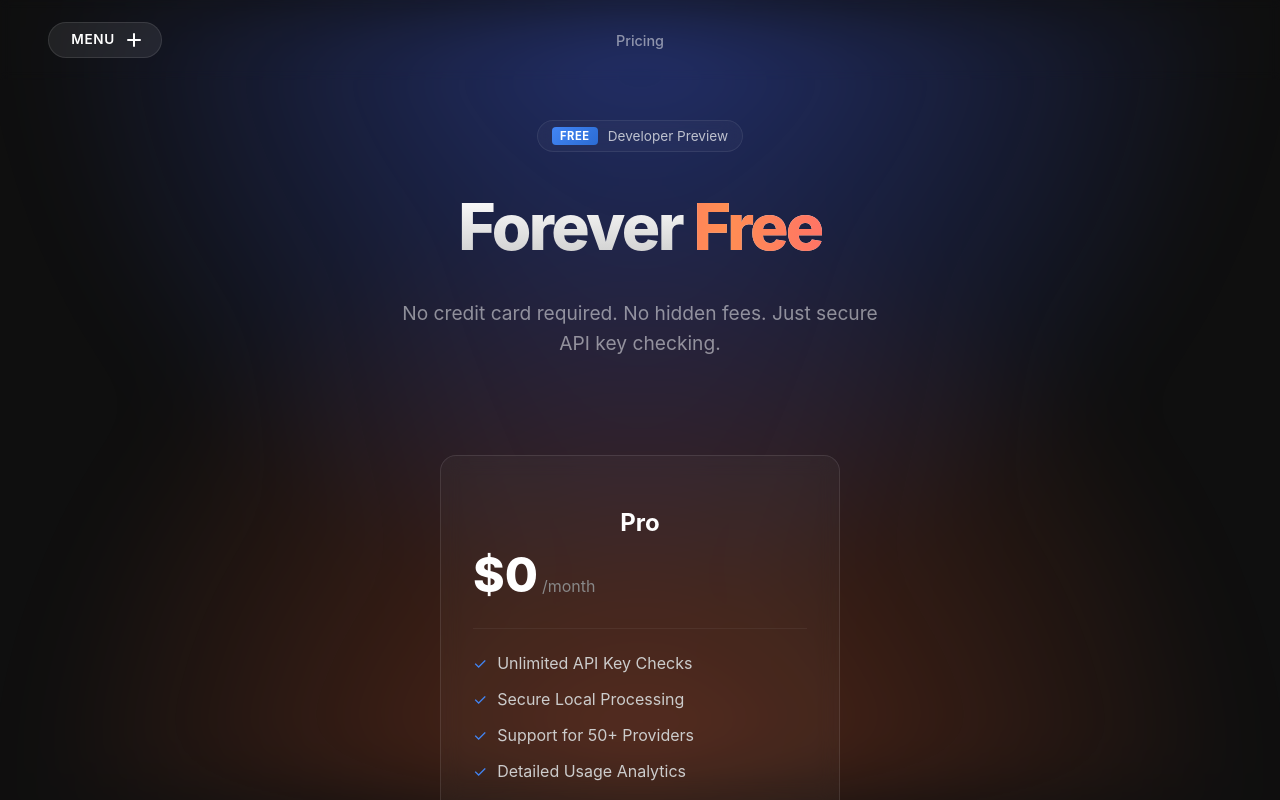
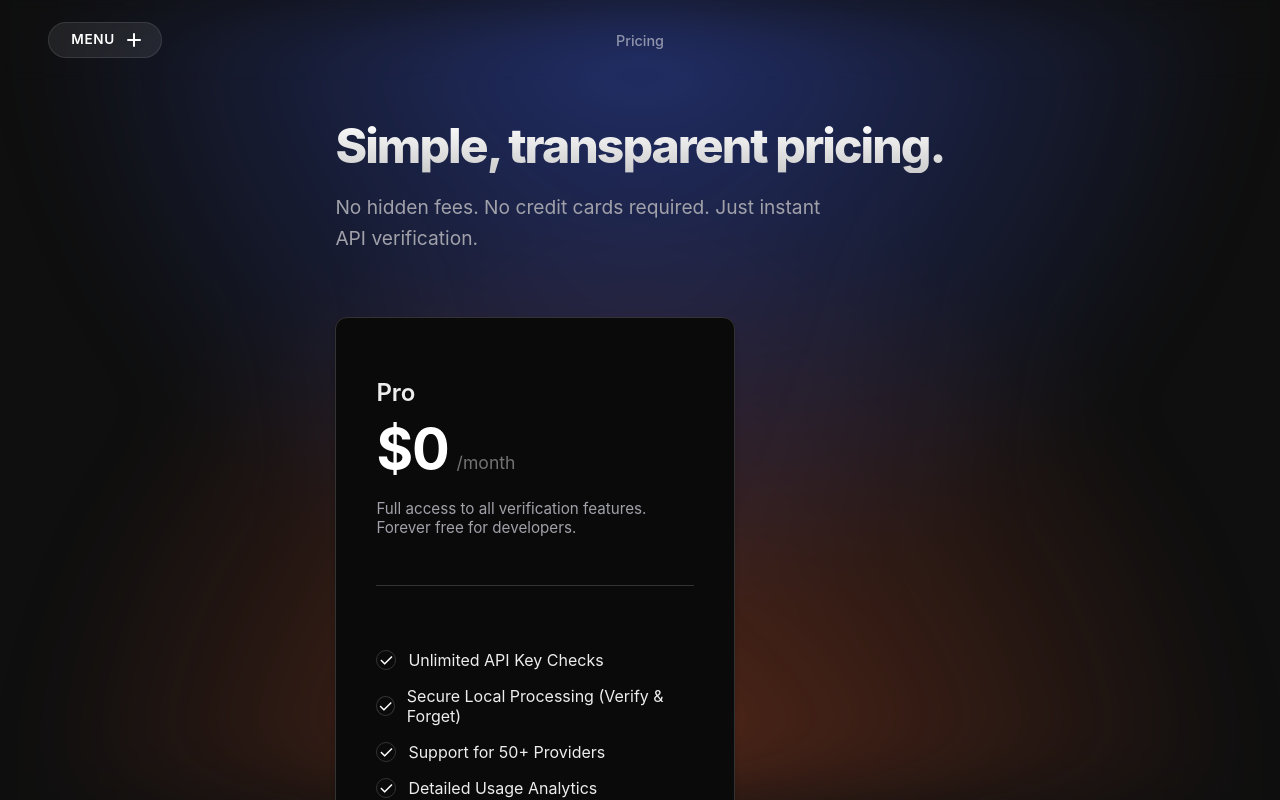
Before and after one commit to Adi-gitX/Oracle, a Next.js app: page /pricing in a window 1280 px wide. Built offline with nearby package versions, Linux system fonts and the light colour scheme.

Commit message:
feat: remove solutions page, enhance documentation UI with active navigation and refined styling, and update dashboard pricing card styles.

```diff
--- a/pages/dashboard.tsx
+++ b/pages/dashboard.tsx
@@ -22,9 +22,8 @@ interface Message {
 
 const menuItems = [
     { label: 'Home', link: '/' },
-    { label: 'Solutions', link: '/solutions' },
     { label: 'Pricing', link: '/pricing' },
-    { label: 'Docs', link: '/docs' }
+    { label: 'Docs', link: '/docs' },
 ];
 
 const socialItems = [
--- a/pages/index.tsx
+++ b/pages/index.tsx
@@ -39,7 +39,6 @@ const Home: NextPage = () => {
       <nav className={styles.nav}>
         <div className={styles.logo}>Oracle</div>
         <div className={styles.navLinks}>
-          <Link href="/solutions"><a className={styles.navLink}>Solutions</a></Link>
           <Link href="/pricing"><a className={styles.navLink}>Pricing</a></Link>
           <Link href="/docs"><a className={styles.navLink}>Docs</a></Link>
           <button className={styles.ctaButton} onClick={handleStartFree}>Start Free</button>
@@ -56,7 +55,7 @@ const Home: NextPage = () => {
           {/* Content is mostly likely inside the spline or intended to be minimal. */}
         </div>
       </section>
-    </div>
+    </div >
   )
 }
 
--- a/pages/pricing.tsx
+++ b/pages/pricing.tsx
@@ -5,9 +5,8 @@ import StaggeredMenu from '../components/StaggeredMenu/StaggeredMenu'
 
 const menuItems = [
     { label: 'Home', link: '/' },
-    { label: 'Solutions', link: '/solutions' },
     { label: 'Pricing', link: '/pricing' },
-    { label: 'Docs', link: '/docs' }
+    { label: 'Docs', link: '/docs' },
 ];
 
 const socialItems = [
@@ -18,7 +17,7 @@ const socialItems = [
 
 export default function Pricing() {
     return (
-        <div className={styles.dashboardContainer}>
+        <div className={styles.dashboardContainer} style={{ overflowY: 'auto' }}>
             <StaggeredMenu
                 items={menuItems}
                 socialItems={socialItems}
@@ -30,53 +29,48 @@ export default function Pricing() {
                 <title>Pricing - Oracle</title>
             </Head>
 
-            {/* Background */}
             <div className={styles.backgroundGlow} />
 
-            <div className={styles.centeredContent} style={{ paddingTop: '120px' }}>
-                <div className={styles.pillBadge}>
-                    <span>Free</span> Developer Preview
+            <div style={{
+                maxWidth: '800px',
+                margin: '0 auto',
+                padding: '120px 2rem 4rem',
+                position: 'relative',
+                zIndex: 10
+            }}>
+                <div style={{ marginBottom: '4rem' }}>
+                    <h1 className={styles.heroTitle} style={{ fontSize: '3rem', marginBottom: '1rem' }}>
+                        Simple, transparent pricing.
+                    </h1>
+                    <p className={styles.heroSubtitle} style={{ fontSize: '1.2rem', color: '#a1a1aa' }}>
+                        No hidden fees. No credit cards required. Just instant API verification.
+                    </p>
                 </div>
 
-                <h1 className={styles.heroTitle}>
-                    Forever <span>Free</span>
-                </h1>
-
-                <p className={styles.heroSubtitle}>
-                    No credit card required. No hidden fees. Just secure API key checking.
-                </p>
-
-                <div style={{
-                    background: 'rgba(255,255,255,0.03)',
-                    border: '1px solid rgba(255,255,255,0.1)',
-                    borderRadius: '16px',
-                    padding: '2rem',
-                    maxWidth: '400px',
-                    width: '100%',
-                    backdropFilter: 'blur(10px)',
-                    display: 'flex',
-                    flexDirection: 'column',
-                    gap: '1.5rem',
-                    marginTop: '2rem'
-                }}>
-                    <div style={{ borderBottom: '1px solid rgba(255,255,255,0.05)', paddingBottom: '1.5rem' }}>
-                        <h2 style={{ fontSize: '1.5rem', fontWeight: 'bold', marginBottom: '0.5rem' }}>Pro</h2>
-                        <div style={{ display: 'flex', alignItems: 'baseline', gap: '4px' }}>
-                            <span style={{ fontSize: '3rem', fontWeight: '800', color: '#fff' }}>$0</span>
-                            <span style={{ color: '#888' }}>/month</span>
+                <div className={styles.pricingCard}>
+                    <div style={{ borderBottom: '1px solid #333', paddingBottom: '2rem', marginBottom: '2rem' }}>
+                        <h2 style={{ fontSize: '1.5rem', fontWeight: '600', color: '#ededed', marginBottom: '0.5rem' }}>Pro</h2>
+                        <div style={{ display: 'flex', alignItems: 'baseline', gap: '8px' }}>
+                            <span style={{ fontSize: '3.5rem', fontWeight: '700', color: '#fff', letterSpacing: '-0.02em' }}>$0</span>
+                            <span style={{ color: '#737373', fontSize: '1.1rem' }}>/month</span>
                         </div>
+                        <p style={{ color: '#a1a1aa', marginTop: '1rem', fontSize: '0.95rem' }}>
+                            Full access to all verification features. Forever free for developers.
+                        </p>
                     </div>
 
-                    <ul style={{ listStyle: 'none', padding: 0, margin: 0, display: 'flex', flexDirection: 'column', gap: '1rem', color: '#ccc' }}>
+                    <ul style={{ listStyle: 'none', padding: 0, margin: 0, display: 'flex', flexDirection: 'column', gap: '1rem' }}>
                         {[
                             'Unlimited API Key Checks',
-                            'Secure Local Processing',
+                            'Secure Local Processing (Verify & Forget)',
                             'Support for 50+ Providers',
                             'Detailed Usage Analytics',
-                            'Exportable Reports'
+                            'Exportable Reports',
+                            'Priority Email Support'
                         ].map((item, i) => (
-                            <li key={i} style={{ display: 'flex', alignItems: 'center', gap: '10px' }}>
-                                <span style={{ color: '#4285f4' }}>✓</span> {item}
+                            <li key={i} style={{ display: 'flex', alignItems: 'center', gap: '12px', fontSize: '1rem', color: '#ededed' }}>
+                                <span style={{ color: '#fff', fontSize: '1.1rem', display: 'flex', alignItems: 'center', justifyContent: 'center', width: '20px', height: '20px', borderRadius: '50%', border: '1px solid #333' }}>✓</span>
+                                {item}
                             </li>
                         ))}
                     </ul>
@@ -87,16 +81,29 @@ export default function Pricing() {
                             padding: '1rem',
                             background: '#fff',
                             color: '#000',
-                            border: 'none',
+                            border: '1px solid #fff',
                             borderRadius: '8px',
                             fontWeight: '600',
                             cursor: 'pointer',
-                            marginTop: '1rem',
-                            fontSize: '1rem'
-                        }}>
+                            marginTop: '2rem',
+                            fontSize: '1rem',
+                            transition: 'all 0.2s ease'
+                        }}
+                            onMouseOver={(e) => {
+                                e.currentTarget.style.background = '#e5e5e5';
+                                e.currentTarget.style.borderColor = '#e5e5e5';
+                            }}
+                            onMouseOut={(e) => {
+                                e.currentTarget.style.background = '#fff';
+                                e.currentTarget.style.borderColor = '#fff';
+                            }}
+                        >
                             Start Checking Now
                         </button>
                     </Link>
+                    <p style={{ textAlign: 'center', fontSize: '0.85rem', color: '#555', marginTop: '1rem' }}>
+                        Free forever. No credit card needed.
+                    </p>
                 </div>
             </div>
         </div>
--- a/styles/Dashboard.module.css
+++ b/styles/Dashboard.module.css
@@ -301,6 +301,12 @@
     border: 1px solid rgba(255, 255, 255, 0.05);
 }
 
+@media (max-width: 768px) {
+    .messageRow.user .messageBubble {
+        max-width: 90%;
+    }
+}
+
 .messageRow.assistant .messageBubble {
     width: 100%;
     /* Assistant results take full width */
@@ -516,8 +522,37 @@
     .resultsGrid {
         grid-template-columns: 1fr;
     }
+}
 
-    .messageRow.user .messageBubble {
-        max-width: 90%;
-    }
+/* Premium Professional Cards - Vercel Style */
+.pricingCard {
+    background: #0a0a0a;
+    /* Deep black */
+    border: 1px solid #333;
+    /* Crisp border */
+    border-radius: 12px;
+    /* Tighter radius */
+    padding: 2.5rem;
+    max-width: 400px;
+    width: 100%;
+    box-shadow: 0 4px 6px -1px rgba(0, 0, 0, 0.1),
+        0 2px 4px -1px rgba(0, 0, 0, 0.06);
+    display: flex;
+    flex-direction: column;
+    gap: 2rem;
+    margin-top: 3rem;
+    transition: all 0.2s ease;
+    position: relative;
+    overflow: hidden;
 }
+
+/* Remove shiny top border */
+.pricingCard::before {
+    display: none;
+}
+
+.pricingCard:hover {
+    transform: translateY(-2px);
+    border-color: #555;
+    box-shadow: 0 10px 15px -3px rgba(0, 0, 0, 0.1), 0 4px 6px -2px rgba(0, 0, 0, 0.05);
+}
--- a/styles/Docs.module.css
+++ b/styles/Docs.module.css
@@ -18,93 +18,113 @@
 }
 
 .sidebarTitle {
-    font-size: 0.85rem;
+    font-size: 0.75rem;
     text-transform: uppercase;
-    letter-spacing: 0.1em;
-    color: #555;
+    letter-spacing: 0.05em;
+    color: #a1a1aa;
+    /* High contrast but muted */
     font-weight: 600;
-    margin-bottom: 0.5rem;
+    margin-bottom: 0.75rem;
 }
 
 .navLink {
-    color: #888;
+    color: #737373;
+    /* Muted text */
     text-decoration: none;
-    font-size: 0.95rem;
-    transition: color 0.2s;
+    font-size: 0.9rem;
+    transition: color 0.1s ease;
     cursor: pointer;
     display: block;
-    margin-bottom: 0.8rem;
+    margin-bottom: 0.5rem;
+    padding-left: 12px;
+    border-left: 1px solid #333;
+    /* Default subtle border */
 }
 
 .navLink:hover {
-    color: #fff;
+    color: #ededed;
+    border-left-color: #555;
 }
 
 .navLink.active {
     color: #fff;
     font-weight: 500;
+    border-left: 1px solid #fff;
+    /* Crisp white border */
+    /* No glow, no gradient */
 }
 
 .content {
     flex: 1;
-    max-width: 800px;
+    max-width: 750px;
+    /* Improved readability line-length */
 }
 
 .section {
-    margin-bottom: 4rem;
+    margin-bottom: 5rem;
     scroll-margin-top: 140px;
 }
 
 .title {
-    font-size: 2.5rem;
+    font-size: 2.25rem;
     font-weight: 700;
     margin-bottom: 1.5rem;
-    color: #fff;
+    color: #ededed;
+    letter-spacing: -0.02em;
 }
 
 .subtitle {
-    font-size: 1.5rem;
+    font-size: 1.25rem;
     font-weight: 600;
     margin-bottom: 1rem;
-    color: #fff;
-    border-bottom: 1px solid rgba(255, 255, 255, 0.1);
-    padding-bottom: 0.5rem;
+    color: #ededed;
+    border-bottom: none;
+    /* Cleaner look without border */
+    padding-bottom: 0;
 }
 
 .text {
-    line-height: 1.8;
-    color: #ccc;
+    line-height: 1.7;
+    color: #a1a1aa;
     margin-bottom: 1.5rem;
-    font-size: 1.05rem;
+    font-size: 1rem;
 }
 
 .codeBlock {
-    background: #111;
-    border: 1px solid rgba(255, 255, 255, 0.1);
-    border-radius: 8px;
-    padding: 1.5rem;
+    background: #0f0f0f;
+    border: 1px solid #333;
+    border-radius: 6px;
+    padding: 1.25rem;
     font-family: 'Geist Mono', monospace;
-    font-size: 0.9rem;
-    color: #fff;
+    font-size: 0.85rem;
+    color: #ededed;
     overflow-x: auto;
     margin: 1.5rem 0;
 }
 
 .providerList {
     display: grid;
-    grid-template-columns: repeat(auto-fill, minmax(200px, 1fr));
+    grid-template-columns: repeat(auto-fill, minmax(180px, 1fr));
     gap: 1rem;
     margin-top: 1.5rem;
 }
 
 .providerItem {
-    background: rgba(255, 255, 255, 0.03);
-    border: 1px solid rgba(255, 255, 255, 0.05);
-    padding: 1rem;
-    border-radius: 8px;
+    background: transparent;
+    border: 1px solid #333;
+    padding: 0.875rem;
+    border-radius: 6px;
     display: flex;
     align-items: center;
-    gap: 0.8rem;
+    gap: 0.75rem;
+    color: #a1a1aa;
+    font-size: 0.9rem;
+    transition: border-color 0.2s;
+}
+
+.providerItem:hover {
+    border-color: #555;
+    color: #ededed;
 }
 
 @media (max-width: 768px) {
```
Also changed, not shown: pages/docs.tsx (+62 -8 lines), pages/solutions.tsx (deleted, +0 -82 lines).
